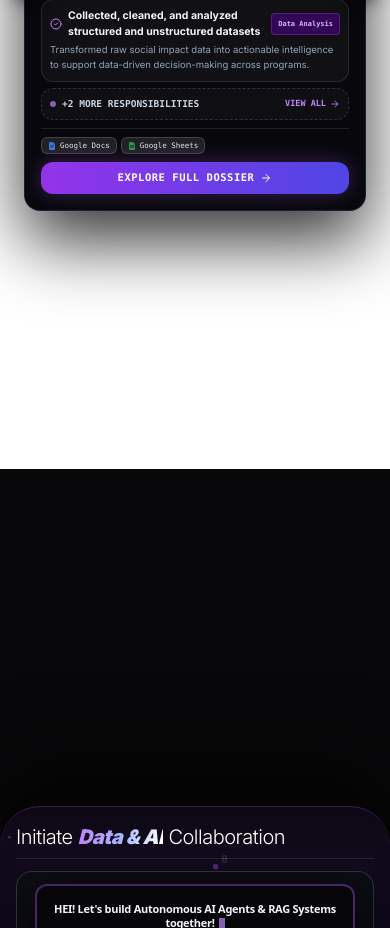
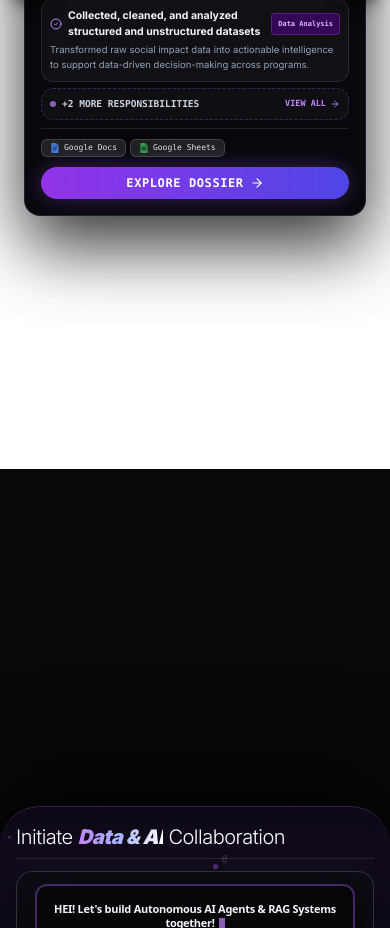
Before and after one commit to kaali7/Portfolio, a Next.js app: page / in a window 390 px wide. Shown: the part 3920-4848 px from the top of the page. Built offline with nearby package versions, Linux system fonts and the light colour scheme.

Commit message:
layout: align skill chips to the left and explore dossier button to the right in experience card

```diff
--- a/components/Experience.tsx
+++ b/components/Experience.tsx
@@ -493,35 +493,37 @@ export function Experience() {
                     </div>
                   </div>
 
-                  {/* Tech Chips & Action Button Footer */}
-                  <div className="relative z-10 pt-2.5 border-t border-current/10 flex items-center justify-between flex-wrap gap-2 mt-1">
-                    <div className="flex flex-wrap gap-1">
+                  {/* Tech Chips (Left) & Action Button (Right) Footer */}
+                  <div className="relative z-10 pt-3 border-t border-current/10 flex items-center justify-between gap-3 mt-auto">
+                    <div className="flex flex-wrap gap-1.5 flex-1 min-w-0">
                       {exp.tags.map((tag, tIdx) => (
                         <span
                           key={tIdx}
-                          className={`text-[9px] font-mono px-2 py-0.5 rounded-md border font-medium flex items-center gap-1 ${
+                          className={`text-[9.5px] font-mono px-2 py-0.5 rounded-md border font-medium flex items-center gap-1.5 ${
                             isSelected
                               ? "bg-slate-800 text-slate-200 border-slate-700"
                               : "bg-white text-slate-800 border-slate-200 shadow-2xs"
                           }`}
                         >
-                          <TechIcon name={tag} className="w-2.5 h-2.5" />
+                          <TechIcon name={tag} className="w-3 h-3" />
                           <span>{tag}</span>
                         </span>
                       ))}
                     </div>
 
+                    <div className="flex-shrink-0">
                       <Link
                         href={`/experience/${exp.id}`}
-                      className={`inline-flex items-center gap-1.5 px-3 py-1.5 rounded-full text-xs font-mono font-bold tracking-wider transition-all duration-200 shadow-xs cursor-pointer group/link ${
+                        className={`inline-flex items-center gap-1.5 px-4 py-2 rounded-full text-xs font-mono font-bold tracking-wider transition-all duration-200 shadow-xs cursor-pointer group/link ${
                           isSelected
                             ? "bg-purple-600 hover:bg-purple-500 text-white shadow-purple-600/30"
                             : "bg-slate-900 hover:bg-purple-600 text-white"
                         }`}
                       >
                         <span>EXPLORE DOSSIER</span>
-                      <ArrowRight className="w-3 h-3 group-hover/link:translate-x-0.5 transition-transform" />
+                        <ArrowRight className="w-3.5 h-3.5 group-hover/link:translate-x-0.5 transition-transform" />
                       </Link>
+                    </div>
                   </div>
 
                 </motion.div>
@@ -731,27 +733,29 @@ export function Experience() {
                   )}
                 </div>
 
-                {/* Tech Chips & Action Button */}
-                <div className="pt-2 border-t border-white/10 flex flex-col gap-2 z-10">
-                  <div className="flex flex-wrap gap-1">
+                {/* Tech Chips (Left) & Action Button (Right) Footer */}
+                <div className="pt-2.5 border-t border-white/10 flex flex-col sm:flex-row items-start sm:items-center justify-between gap-2.5 z-10">
+                  <div className="flex flex-wrap gap-1 flex-1">
                     {activeExperience.tags.map((tag, tIdx) => (
                       <span
                         key={tIdx}
-                        className="text-[7.5px] font-mono px-1.5 py-0.5 rounded-md bg-white/10 border border-white/15 text-slate-200 font-medium flex items-center gap-1 shadow-2xs"
+                        className="text-[8px] font-mono px-2 py-0.5 rounded-md bg-white/10 border border-white/15 text-slate-200 font-medium flex items-center gap-1 shadow-2xs"
                       >
-                        <TechIcon name={tag} className="w-2 h-2 text-purple-300 opacity-90" />
+                        <TechIcon name={tag} className="w-2.5 h-2.5 text-purple-300 opacity-90" />
                         <span>{tag}</span>
                       </span>
                     ))}
                   </div>
 
+                  <div className="w-full sm:w-auto flex-shrink-0">
                     <Link
                       href={`/experience/${activeExperience.id}`}
-                    className="w-full py-2 bg-gradient-to-r from-purple-600 to-indigo-600 hover:from-purple-500 hover:to-indigo-500 active:scale-98 text-white rounded-xl text-[10.5px] font-mono font-bold tracking-wider shadow-[0_0_20px_rgba(168,85,247,0.3)] transition-all flex items-center justify-center gap-1.5 cursor-pointer"
+                      className="w-full sm:w-auto px-4 py-2 bg-gradient-to-r from-purple-600 to-indigo-600 hover:from-purple-500 hover:to-indigo-500 active:scale-98 text-white rounded-full text-xs font-mono font-bold tracking-wider shadow-[0_0_20px_rgba(168,85,247,0.3)] transition-all flex items-center justify-center gap-1.5 cursor-pointer"
                     >
-                    <span>EXPLORE FULL DOSSIER</span>
-                    <ArrowRight className="w-3 h-3" />
+                      <span>EXPLORE DOSSIER</span>
+                      <ArrowRight className="w-3.5 h-3.5" />
                     </Link>
+                  </div>
                 </div>
 
               </motion.div>
```
Lines whose indentation alone changed are shown as unchanged.
